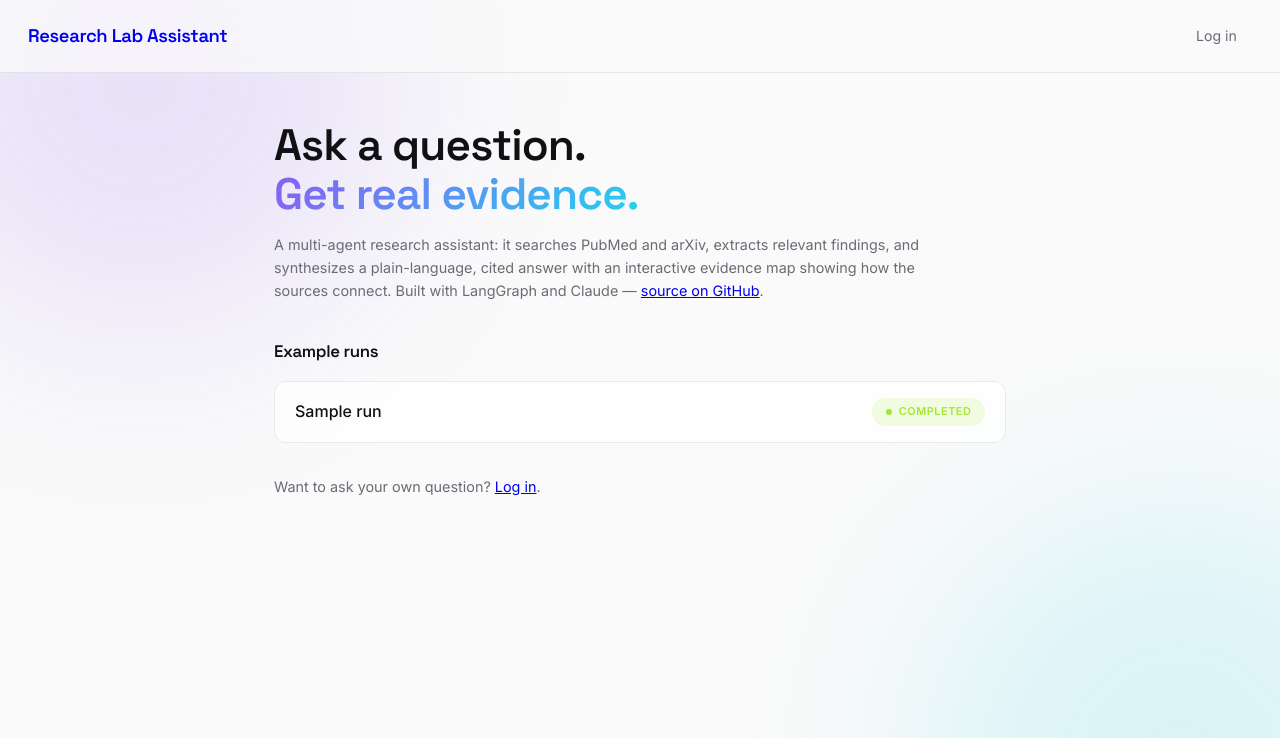
After one commit to larachieppe/research-lab-assistant, a FastAPI app: template web/templates/showcase.html in a window 1280 px wide. The commit adds this page. Shown: the top 738 px of the page. Run offline with FastAPI, Linux system fonts and the light colour scheme; the template is opened without the code that fills it: most values are stand-ins (such as "Sample title", 1, 10 or a date in 2020).

Commit message:
Add a public curated showcase for sharing as a resume/demo link
Every route required login, which was right for cost protection but
wrong for sharing the URL on a resume - a visitor has no credentials and
shouldn't be given any. Adds a curated showcase instead: the owner
pre-runs good example questions once (behind login, on their own API
budget) and marks them "featured" via a new button on the run detail
page; anyone can then browse those specific results with zero login,
wait, or added cost. Asking a *new* question still requires login, so
the cost-protection story for anything that actually triggers a paid run
is unchanged.

Route changes (web/app.py):
- GET / is now the public showcase (was the login-gated question form).
- GET /ask is the question form + recent runs, moved here from /.
- GET /runs/{id} and /api/runs/{id} allow the request if the run is
  featured OR the visitor has a session, else redirect/401 - the one
  place visibility depends on data instead of just session state.
- POST /runs/{id}/feature (new, login-required) toggles the flag.

web/auth.py gains is_authenticated() - a non-raising version of
require_auth for places that need to render differently rather than
hard-block (the showcase page, the owner-only feature button, and
base.html's nav, wired in as a Jinja global). web/db.py gets a featured
column on both the SQLite and Postgres backends, following the same
migration pattern as the existing evidence_graph_json column.

Also added tests/conftest.py: TestClient(app) without a `with` block
never fires FastAPI's startup event, so nothing previously guaranteed
db.init_db() ran before a test touched the runs table - harmless while
no test needed real run data, but a real bug once test_showcase.py
started creating rows directly.

```diff
--- a/web/app.py
+++ b/web/app.py
@@ -50,6 +50,7 @@ app = FastAPI(title="Research Lab Assistant")
 app.add_middleware(SessionMiddleware, secret_key=_session_secret, same_site="lax")
 app.mount("/static", StaticFiles(directory=WEB_DIR / "static"), name="static")
 app.include_router(auth.router)
+templates.env.globals["is_authenticated"] = auth.is_authenticated
 
 
 @app.exception_handler(NotAuthenticated)
@@ -103,8 +104,15 @@ def _render_result_fragment(run: dict) -> str:
     return templates.env.get_template("_result.html").render(run=_render_run(run))
 
 
-@app.get("/", dependencies=[Depends(require_auth)])
-def index(request: Request):
+@app.get("/")
+def showcase(request: Request):
+    return templates.TemplateResponse(
+        "showcase.html", {"request": request, "featured_runs": db.list_featured_runs()}
+    )
+
+
+@app.get("/ask", dependencies=[Depends(require_auth)])
+def ask(request: Request):
     return templates.TemplateResponse(
         "index.html", {"request": request, "recent_runs": db.list_runs(limit=5)}
     )
@@ -127,22 +135,44 @@ def submit_run(
     return RedirectResponse(url=f"/runs/{run_id}", status_code=303)
 
 
-@app.get("/runs/{run_id}", dependencies=[Depends(require_auth)])
+def _visible_or_redirect(request: Request, run: dict) -> RedirectResponse | None:
+    """Featured runs are publicly viewable; everything else needs a session."""
+    if run["featured"] or auth.is_authenticated(request):
+        return None
+    return RedirectResponse(url="/login", status_code=303)
+
+
+@app.get("/runs/{run_id}")
 def run_detail(request: Request, run_id: str):
     run = db.get_run(run_id)
     if run is None:
         raise HTTPException(status_code=404, detail="Run not found")
+    redirect = _visible_or_redirect(request, run)
+    if redirect is not None:
+        return redirect
     return templates.TemplateResponse(
         "run_detail.html", {"request": request, "run": _render_run(run)}
     )
 
 
-@app.get("/api/runs/{run_id}", dependencies=[Depends(require_auth)])
-def run_status(run_id: str):
+@app.get("/api/runs/{run_id}")
+def run_status(request: Request, run_id: str):
     run = db.get_run(run_id)
     if run is None:
         raise HTTPException(status_code=404, detail="Run not found")
+    redirect = _visible_or_redirect(request, run)
+    if redirect is not None:
+        raise HTTPException(status_code=401, detail="Not authorized")
     return {"status": run["status"], "html": _render_result_fragment(run)}
+
+
+@app.post("/runs/{run_id}/feature", dependencies=[Depends(require_auth)])
+def toggle_featured(run_id: str):
+    run = db.get_run(run_id)
+    if run is None:
+        raise HTTPException(status_code=404, detail="Run not found")
+    db.set_featured(run_id, not run["featured"])
+    return RedirectResponse(url=f"/runs/{run_id}", status_code=303)
 
 
 @app.get("/history", dependencies=[Depends(require_auth)])
--- a/web/auth.py
+++ b/web/auth.py
@@ -48,6 +48,13 @@ def require_auth(request: Request) -> None:
         raise NotAuthenticated()
 
 
+def is_authenticated(request: Request) -> bool:
+    """Same check as require_auth, but for places that render differently
+    for logged-in vs anonymous visitors instead of hard-blocking (e.g. the
+    public showcase, or an owner-only button on an otherwise-public page)."""
+    return bool(request.session.get("authenticated"))
+
+
 def _valid_password_login(settings: Settings, username: str, password: str) -> bool:
     if not settings.site_username or not settings.site_password:
         return False
@@ -81,7 +88,7 @@ def login_submit(request: Request, username: str = Form(...), password: str = Fo
     settings = load_settings()
     if _valid_password_login(settings, username, password):
         request.session["authenticated"] = True
-        return RedirectResponse(url="/", status_code=303)
+        return RedirectResponse(url="/ask", status_code=303)
     return RedirectResponse(url="/login?error=invalid", status_code=303)
 
 
@@ -108,7 +115,7 @@ async def google_callback(request: Request):
 
     request.session["authenticated"] = True
     request.session["email"] = email
-    return RedirectResponse(url="/", status_code=303)
+    return RedirectResponse(url="/ask", status_code=303)
 
 
 @router.get("/logout")
--- a/web/static/style.css
+++ b/web/static/style.css
@@ -228,7 +228,26 @@ button {
 button:hover { transform: translateY(-1px) scale(1.02); box-shadow: 0 8px 32px rgba(139, 92, 246, 0.45); }
 button:active { transform: translateY(0) scale(0.99); }
 
+.feature-toggle { margin-top: 1rem; }
+
+.feature-button {
+  padding: 0.4rem 0.9rem;
+  background: transparent;
+  border: 1px solid var(--border);
+  color: var(--subtle);
+  font-size: 0.8rem;
+  box-shadow: none;
+}
+
+.feature-button:hover {
+  border-color: var(--accent-1);
+  color: var(--fg);
+  box-shadow: none;
+}
+
 h2 { font-size: 1.05rem; margin: 0 0 1rem; }
+
+.login-cta { margin-top: 2rem; }
 
 .run-list {
   list-style: none;
--- a/web/templates/base.html
+++ b/web/templates/base.html
@@ -13,9 +13,13 @@
   <header class="topbar">
     <a class="brand" href="/">Research Lab Assistant</a>
     <nav>
-      <a href="/">New question</a>
-      <a href="/history">History</a>
-      <a href="/logout">Log out</a>
+      {% if is_authenticated(request) %}
+        <a href="/ask">Ask a question</a>
+        <a href="/history">History</a>
+        <a href="/logout">Log out</a>
+      {% else %}
+        <a href="/login">Log in</a>
+      {% endif %}
     </nav>
   </header>
   <main class="container">
--- /dev/null
+++ b/web/templates/showcase.html
@@ -0,0 +1,36 @@
+{% extends "base.html" %}
+{% block title %}Research Lab Assistant{% endblock %}
+{% block content %}
+  <section class="hero">
+    <h1>Ask a question.<br><span class="gradient-text">Get real evidence.</span></h1>
+    <p class="subtle">
+      A multi-agent research assistant: it searches PubMed and arXiv, extracts
+      relevant findings, and synthesizes a plain-language, cited answer with
+      an interactive evidence map showing how the sources connect. Built with
+      LangGraph and Claude —
+      <a href="https://github.com/larachieppe/research-lab-assistant">source on GitHub</a>.
+    </p>
+  </section>
+
+  {% if featured_runs %}
+    <h2>Example runs</h2>
+    <ul class="run-list">
+      {% for run in featured_runs %}
+        <li>
+          <a href="/runs/{{ run.id }}">{{ run.question }}</a>
+          <span class="status status-{{ run.status }}">{{ run.status }}</span>
+        </li>
+      {% endfor %}
+    </ul>
+  {% else %}
+    <div class="card">
+      <p class="subtle">No example runs are featured yet — check back soon.</p>
+    </div>
+  {% endif %}
+
+  {% if not is_authenticated(request) %}
+    <p class="subtle login-cta">
+      Want to ask your own question? <a href="/login">Log in</a>.
+    </p>
+  {% endif %}
+{% endblock %}
```
Also changed, not shown: tests/conftest.py (added, +13 -0 lines), tests/test_auth.py (+15 -9 lines), tests/test_showcase.py (added, +72 -0 lines), web/db.py (+34 -1 lines), web/templates/run_detail.html (+7 -0 lines), README.md.
